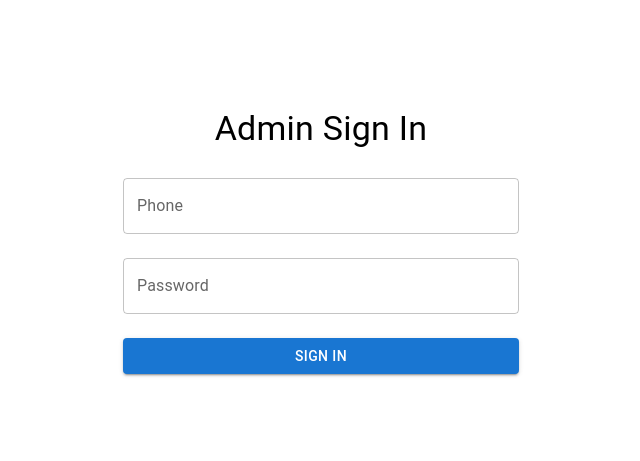
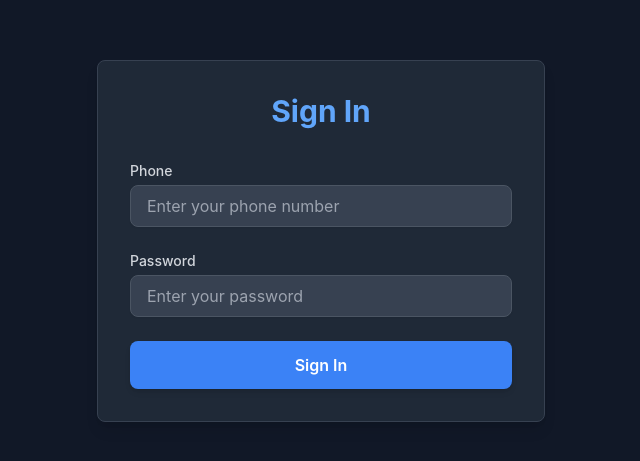
Before and after one commit to transmogrify76/CMS-TransEV, a React (Create React App) app in the folder ev-charging-admin-dashboard/: page / in a window 1280 px wide. Shown: the part 159-620 px from the top of the page, without its empty margins (319-959 px from the left). Built offline with nearby package versions, Linux system fonts and the light colour scheme.

Commit message:
sing in UI enhanced

```diff
--- a/ev-charging-admin-dashboard/src/components/SignIn.js
+++ b/ev-charging-admin-dashboard/src/components/SignIn.js
@@ -1,8 +1,7 @@
 // src/components/SignIn.js
 import React, { useState } from 'react';
 import { useNavigate } from 'react-router-dom';
-import { jwtDecode } from 'jwt-decode'; // Updated import// Import correctly
-import { TextField, Button, Container, Typography, Box } from '@mui/material';
+import {jwtDecode} from 'jwt-decode'; // Ensure correct import
 
 const SignIn = () => {
   const [phone, setPhone] = useState('');
@@ -40,35 +39,41 @@ const SignIn = () => {
   };
 
   return (
-    <Container maxWidth="xs">
-      <Box display="flex" flexDirection="column" justifyContent="center" height="100vh" alignItems="center">
-        <Typography variant="h4" gutterBottom>
-          Admin Sign In
-        </Typography>
-        <form onSubmit={handleSignIn}>
-          <TextField
-            label="Phone"
-            variant="outlined"
-            fullWidth
-            margin="normal"
+    <div className="flex items-center justify-center h-screen bg-gray-900">
+      <div className="bg-gray-800 p-8 rounded-lg shadow-lg max-w-md w-full border border-gray-700">
+        <h1 className="text-3xl font-bold text-blue-400 mb-8 text-center">Sign In</h1>
+        <form onSubmit={handleSignIn} className="space-y-6">
+          <div>
+            <label htmlFor="phone" className="block text-sm font-medium text-gray-300">Phone</label>
+            <input
+              id="phone"
+              type="text"
               value={phone}
               onChange={(e) => setPhone(e.target.value)}
+              className="mt-1 block w-full px-4 py-2 border border-gray-600 bg-gray-700 text-gray-200 rounded-lg shadow-sm focus:outline-none focus:ring-2 focus:ring-blue-500 focus:border-blue-500"
+              placeholder="Enter your phone number"
             />
-          <TextField
-            label="Password"
+          </div>
+          <div>
+            <label htmlFor="password" className="block text-sm font-medium text-gray-300">Password</label>
+            <input
+              id="password"
               type="password"
-            variant="outlined"
-            fullWidth
-            margin="normal"
               value={password}
               onChange={(e) => setPassword(e.target.value)}
+              className="mt-1 block w-full px-4 py-2 border border-gray-600 bg-gray-700 text-gray-200 rounded-lg shadow-sm focus:outline-none focus:ring-2 focus:ring-blue-500 focus:border-blue-500"
+              placeholder="Enter your password"
             />
-          <Button type="submit" variant="contained" color="primary" fullWidth sx={{ mt: 2 }}>
+          </div>
+          <button
+            type="submit"
+            className="w-full py-3 px-4 bg-blue-500 text-white font-semibold rounded-lg shadow-md hover:bg-blue-600 transition duration-150 ease-in-out focus:outline-none focus:ring-2 focus:ring-blue-500"
+          >
             Sign In
-          </Button>
+          </button>
         </form>
-      </Box>
-    </Container>
+      </div>
+    </div>
   );
 };
 
```
Lines whose indentation alone changed are shown as unchanged.
